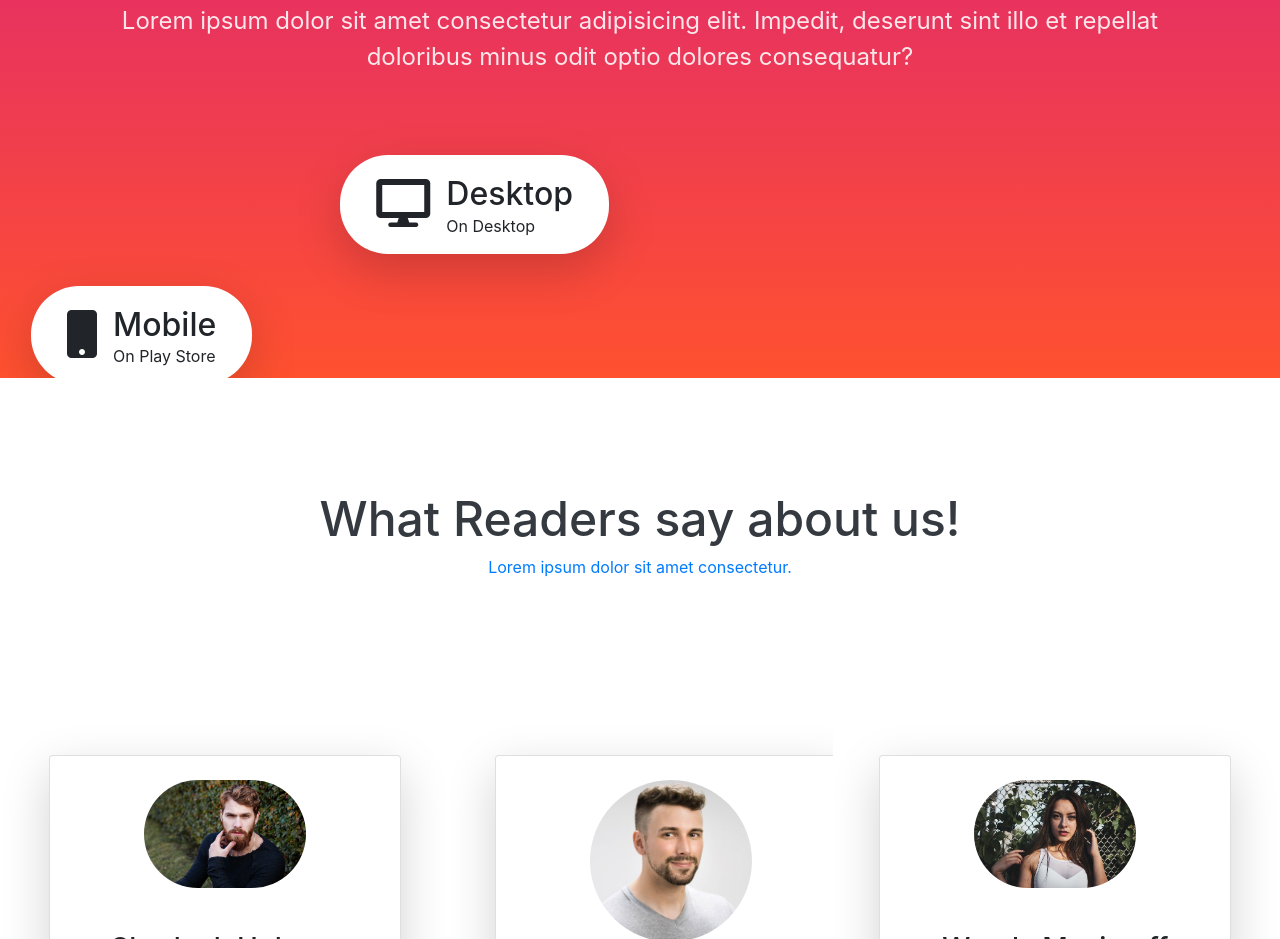
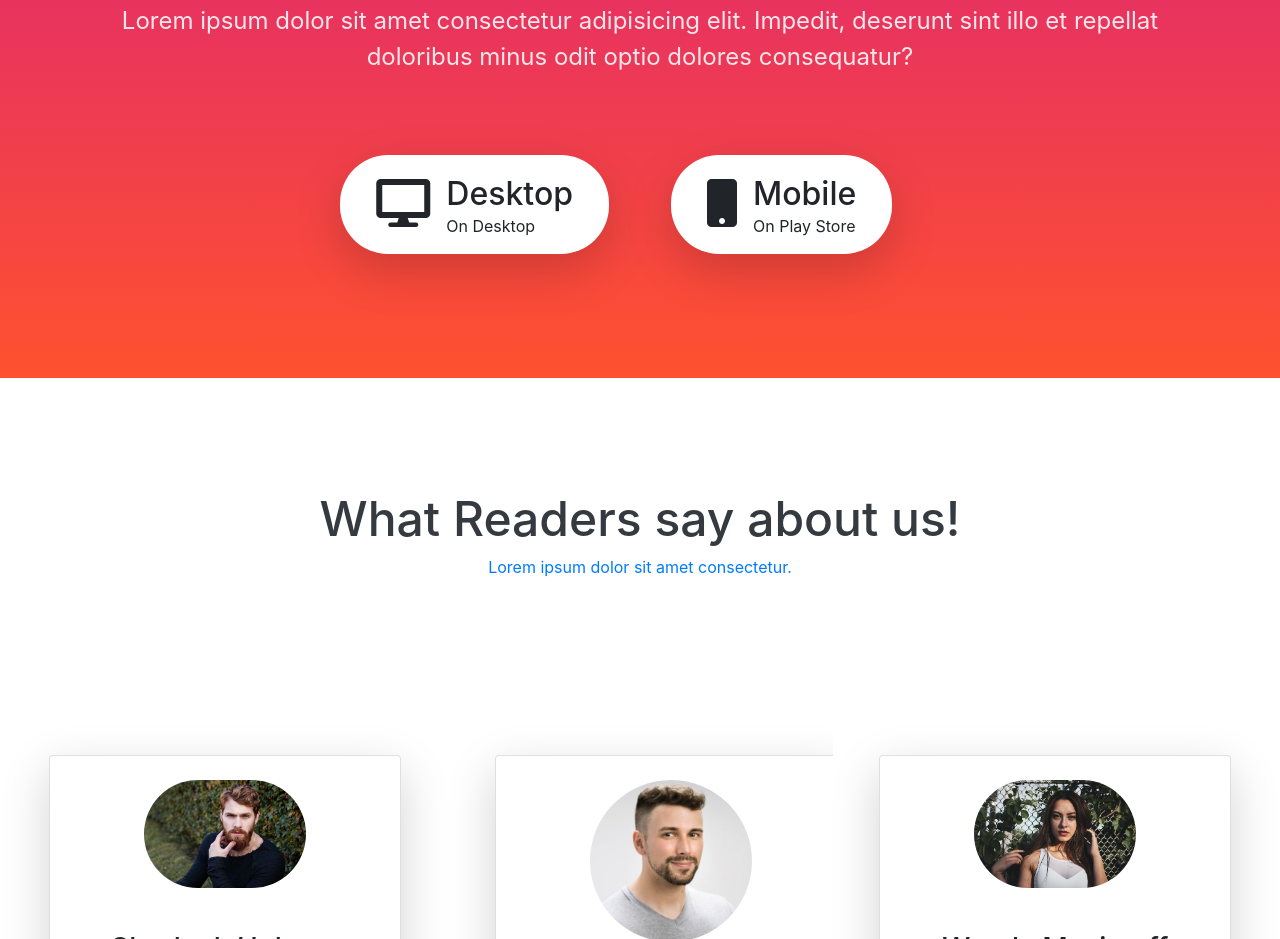
Before and after one commit to K-Ashesh/Books-Web, a plain HTML site: page SRC/index.html in a window 1280 px wide. Shown: the part 3658-4597 px from the top of the page. Drawn offline with nearby package versions, Linux system fonts and the light colour scheme; a web font is replaced by a local one.

Commit message:
Update index.html

```diff
--- a/SRC/index.html
+++ b/SRC/index.html
@@ -196,7 +196,7 @@
                         doloribus minus odit optio dolores consequatur?</p>
                 </div>
             </div>
-            <div class="r">
+            <div class="row">
                 <div class="col-md-6 col-sm-12 text-right">
                     <div class="desktop shadow-lg">
                         <div class="d-flex justify-content-center flex-row">
```
